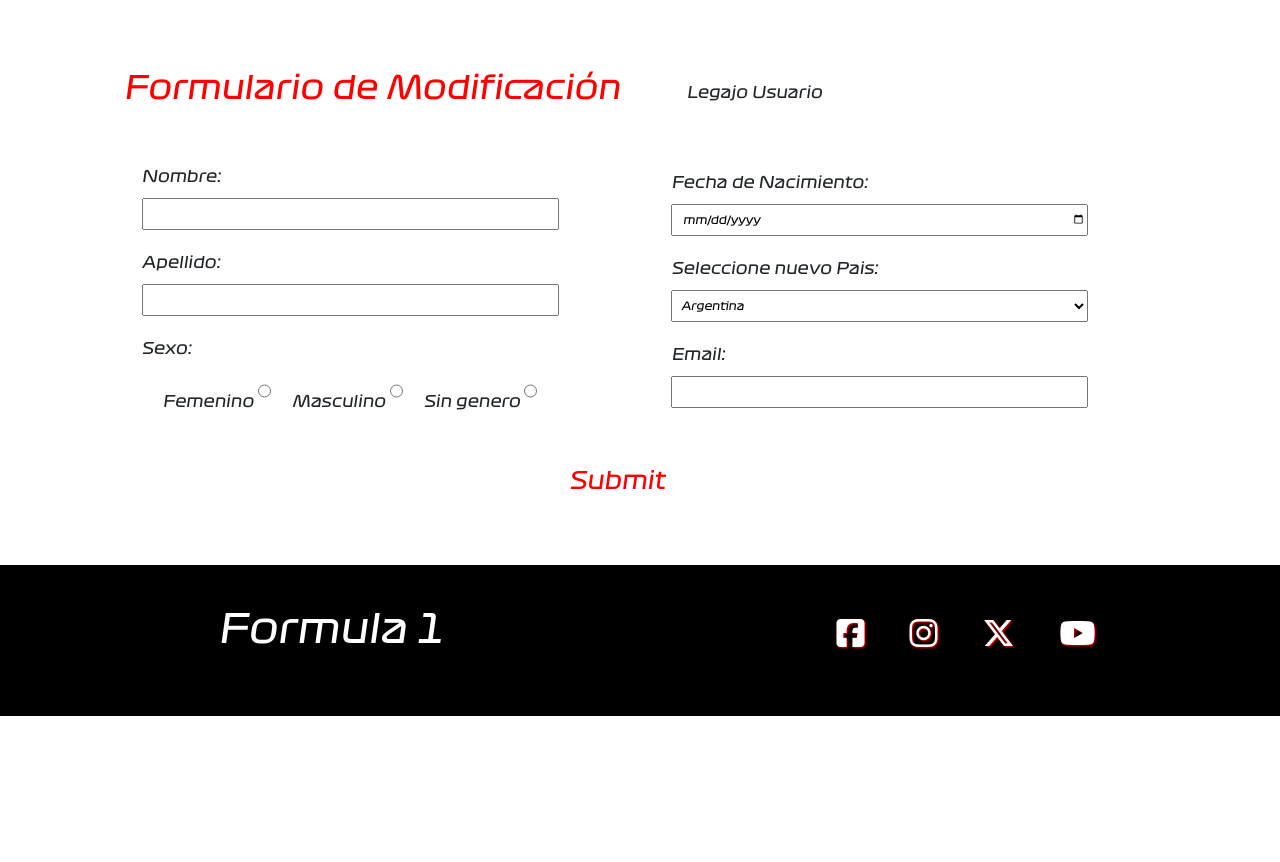
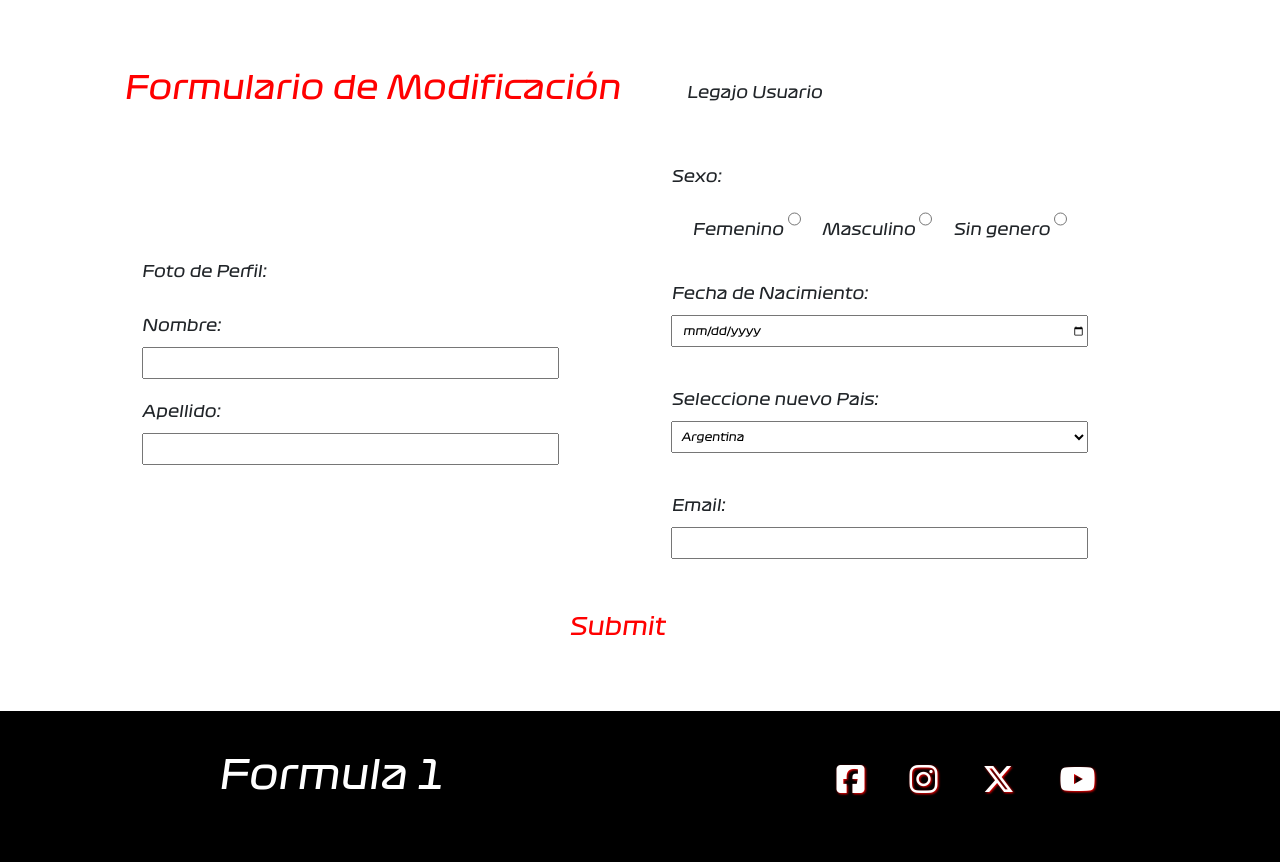
Before and after one commit to jyunesmor/FormulaUno_Back, a Flask app: page /administrador in a window 1280 px wide. Shown: the part 419-1281 px from the top of the page. Before the commit the page ends 1135 px from the top, so only its background shows below. Run offline with Flask 3, Linux system fonts and the light colour scheme; data that the repository does not hold is empty; some libraries are stand-ins or nearby versions.

Commit message:
Modificacion Imagenes y formData

```diff
--- a/app.py
+++ b/app.py
@@ -1,7 +1,11 @@
 from flask import Flask, render_template, request, jsonify
 from flask_cors import CORS
 import mysql.connector
-
+# Si es necesario, pip install Werkzeug
+from werkzeug.utils import secure_filename
+# No es necesario instalar, es parte del sistema standard de Python
+import os
+import time
 
 app = Flask(__name__)
 CORS(app)
@@ -36,6 +40,7 @@ class Usuario:
         sexo VARCHAR(15) NOT NULL,
         fechaNacimiento DATE NOT NULL,
         pais VARCHAR(15) NOT NULL,
+        imagen VARCHAR(50) NOT NULL,
         email VARCHAR(30) NOT NULL)''')
         self.conn.commit()
 
@@ -43,10 +48,10 @@ class Usuario:
         self.cursor.close()
         self.cursor = self.conn.cursor(dictionary=True)
 
-  def agregar_Usuario(self,nombre,apellido,sexo,fechaNacimiento,pais,email):
+  def agregar_Usuario(self,nombre,apellido,sexo,fechaNacimiento,pais,imagen,email):
 
-    sql ="INSERT INTO usuarios (nombre,apellido,sexo,fechaNacimiento,pais,email) VALUES (%s,%s,%s,%s,%s,%s)"
-    valores = (nombre,apellido,sexo,fechaNacimiento,pais,email)
+    sql ="INSERT INTO usuarios (nombre,apellido,sexo,fechaNacimiento,pais,imagen,email) VALUES (%s,%s,%s,%s,%s,%s,%s)"
+    valores = (nombre,apellido,sexo,fechaNacimiento,pais,imagen,email)
     self.cursor.execute(sql,valores)
     self.conn.commit()
     return self.cursor.lastrowid
@@ -74,6 +79,8 @@ class Usuario:
     return self.cursor.fetchall()
 
 user = Usuario(host='localhost', user='root', password='', database='ddbb_usuarios', port= 3307)
+
+ruta_destino = './static/img/UsuarioImages/'
 
 
 @app.route("/", methods=['GET'])
@@ -105,7 +112,24 @@ def agregar_Usuario():
 
   if request.method == 'POST':
 
-    user.agregar_Usuario(request.form['nombre'].lower(),request.form['apellido'].lower(),request.form['sexo'].lower(),request.form['fecha_nacimiento'],request.form['pais'].lower(),request.form['email'].lower())
+    imagen= request.files['imagen'];
+    nombre_imagen= ''
+
+    nombre_imagen = secure_filename(imagen.filename)
+    nombre_base, extension = os.path.splitext(nombre_imagen)
+    nombre_imagen = f"{nombre_base}_{int(time.time())}{extension}"
+
+    fname = request.form['nombre'].lower()
+    lname = request.form['apellido'].lower()
+    sex = request.form['sexo'].lower()
+    birthday = request.form['fecha_nacimiento'].lower()
+    country = request.form['pais'].lower()
+    email = request.form['email'].lower()
+
+    user.agregar_Usuario(fname,lname,sex,birthday,country,nombre_imagen,email)
+
+    imagen.save(os.path.join(ruta_destino, nombre_imagen))
+
   return render_template("contacto.html")
 
 @app.route("/contacto/<int:codigo>", methods=["DELETE"])
--- a/static/JS/Admin.js
+++ b/static/JS/Admin.js
@@ -1,4 +1,5 @@
 const url_usuarios = "http://localhost:5000/";
+const ruta_imagen = "./static/img/UsuarioImages/";
 let codigo = " ";
 
 document.addEventListener("DOMContentLoaded", cargaPagina);
@@ -212,6 +213,8 @@ function obtenerUsuario(codigo) {
 			pais = user.pais;
 			email = user.email;
 			fechaNacimiento = user.fechaNacimiento;
+			imagen = user.imagen;
+			console.log(imagen);
 
 			fechaNacimiento = new Date(fechaNacimiento);
 
@@ -231,6 +234,8 @@ function obtenerUsuario(codigo) {
 						(check.checked =
 							check.value == capitalize(user.sexo) ? true : false)
 				);
+			const imagenActual = document.getElementById("imagen-actual");
+			imagenActual.src = "/static/img/UsuarioImages/" + imagen;
 
 			btn_modificar.value = `Modificar datos de : ${capitalize(
 				apellido
--- a/static/css/administrador.css
+++ b/static/css/administrador.css
@@ -94,6 +94,7 @@ body main .container form {
 
 body main .container form .input_group {
 	width: 100%;
+	height: auto;
 	display: flex;
 	justify-content: space-evenly;
 	align-items: center;
@@ -117,14 +118,29 @@ body main .container form .input_group .inputGroupLeft {
 	padding: 15px;
 }
 
-body main .container form .input_group .inputGroupLeft .input_sexo {
+body main .container form .input_group .inputGroupLeft .input #imagen-actual {
+	width: 200px;
+	margin: auto;
+}
+
+body main .container form .input_group .inputGroupRigth {
+	width: 45%;
+	display: flex;
+	flex-direction: column;
+	justify-content: space-evenly;
+	align-items: center;
+	row-gap: 40px;
+	padding: 15px;
+}
+
+body main .container form .input_group .inputGroupRigth .input_sexo {
 	width: 90%;
 	display: flex;
 	flex-direction: column;
 	gap: 15px;
 }
 
-body main .container form .input_group .inputGroupLeft .input_sexo .titleSex {
+body main .container form .input_group .inputGroupRigth .input_sexo .titleSex {
 	width: 100%;
 	display: flex;
 	flex-direction: column;
@@ -136,7 +152,7 @@ body
 	.container
 	form
 	.input_group
-	.inputGroupLeft
+	.inputGroupRigth
 	.input_sexo
 	.titleSex
 	input {
@@ -149,7 +165,7 @@ body
 	.container
 	form
 	.input_group
-	.inputGroupLeft
+	.inputGroupRigth
 	.input_sexo
 	.titleSex
 	input {
@@ -164,20 +180,11 @@ body
 	.container
 	form
 	.input_group
-	.inputGroupLeft
+	.inputGroupRigth
 	.input_sexo
 	.input_sexo_group {
 	display: flex;
 	justify-content: space-evenly;
-}
-
-body main .container form .input_group .inputGroupRigth {
-	width: 45%;
-	display: flex;
-	flex-direction: column;
-	align-items: center;
-	row-gap: 20px;
-	padding: 15px;
 }
 
 body main .container form .input_group .inputGroupRigth .input .select_input {
--- a/templates/administrador.html
+++ b/templates/administrador.html
@@ -98,6 +98,11 @@
 					<form name="contacto">
 						<div class="input_group">
 							<div class="inputGroupLeft">
+								<!-- Imagen  -->
+								<div class="input">
+									<label for="imagenModificar">Foto de Perfil:</label>
+									<img id="imagen-actual" name="imagen" />
+								</div>
 								<!-- Nombre  -->
 								<div class="input">
 									<label for="nombre">Nombre:</label>
@@ -108,6 +113,8 @@
 									<label for="apellido">Apellido:</label>
 									<input type="text" id="apellidoModificar" name="apellido" />
 								</div>
+							</div>
+							<div class="inputGroupRigth">
 								<!-- Sexo  -->
 								<div class="input_sexo">
 									<div class="titleSex">
@@ -143,8 +150,6 @@
 										</div>
 									</div>
 								</div>
-							</div>
-							<div class="inputGroupRigth">
 								<!-- Fecha Nacimiento  -->
 								<div class="input">
 									<label for="fecha_nacimiento">Fecha de Nacimiento:</label>
--- a/templates/contacto.html
+++ b/templates/contacto.html
@@ -110,7 +110,7 @@
 						<div id="input_pais" class="input">
 							<label for="pais">País de residencia:</label>
 							<select id="pais" class="select_input">
-								<option selected readonly>Seleccione su pais</option>
+								<option readonly>Seleccione su pais</option>
 								<option value="Argentina">Argentina</option>
 								<option value="Bolivia">Bolivia</option>
 								<option value="Brasil">Brasil</option>
@@ -135,6 +135,10 @@
 								Ingrese solamente letras, numeros y los siguientes simbolos ($ -
 								_ . \)
 							</p>
+						</div>
+						<div id="input_imagen" class="input">
+							<label for="imagen">Imagen de Perfil:</label>
+							<input type="file" id="imagen" name="imagen" />
 						</div>
 						<input type="submit" id="b1" name="btn" value="Enviar" />
 					</div>
```
Also changed, not shown: static/JS/contacto.js (+4 -22 lines), static/img/UsuarioImages/Hombre2_1720385318.png (added).
